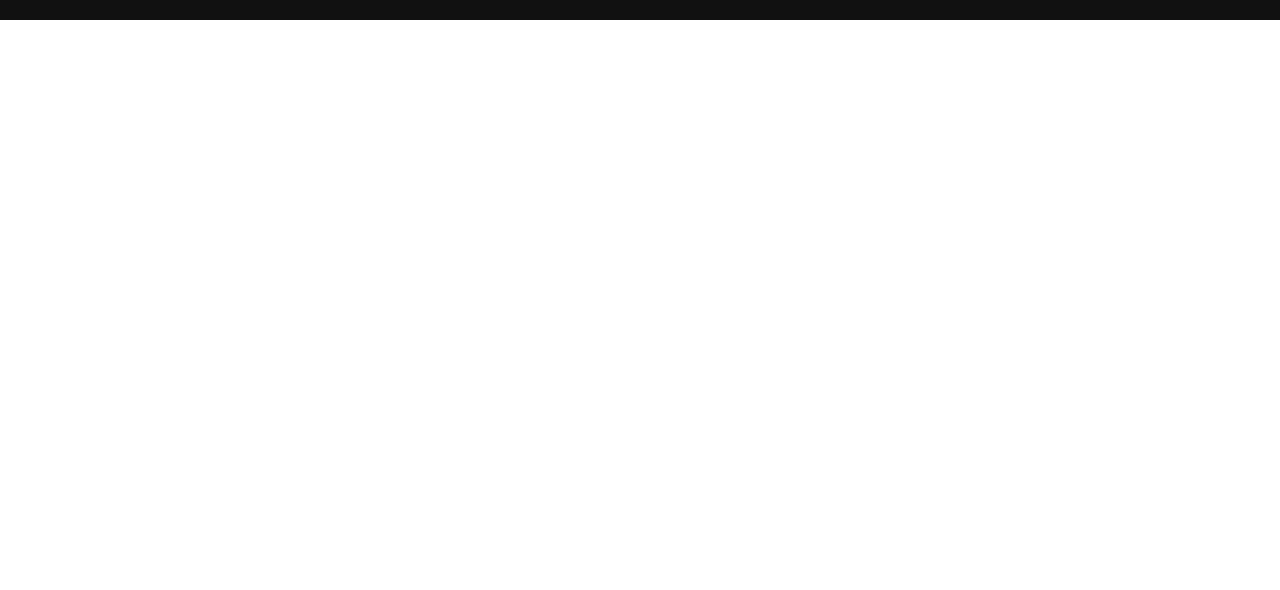
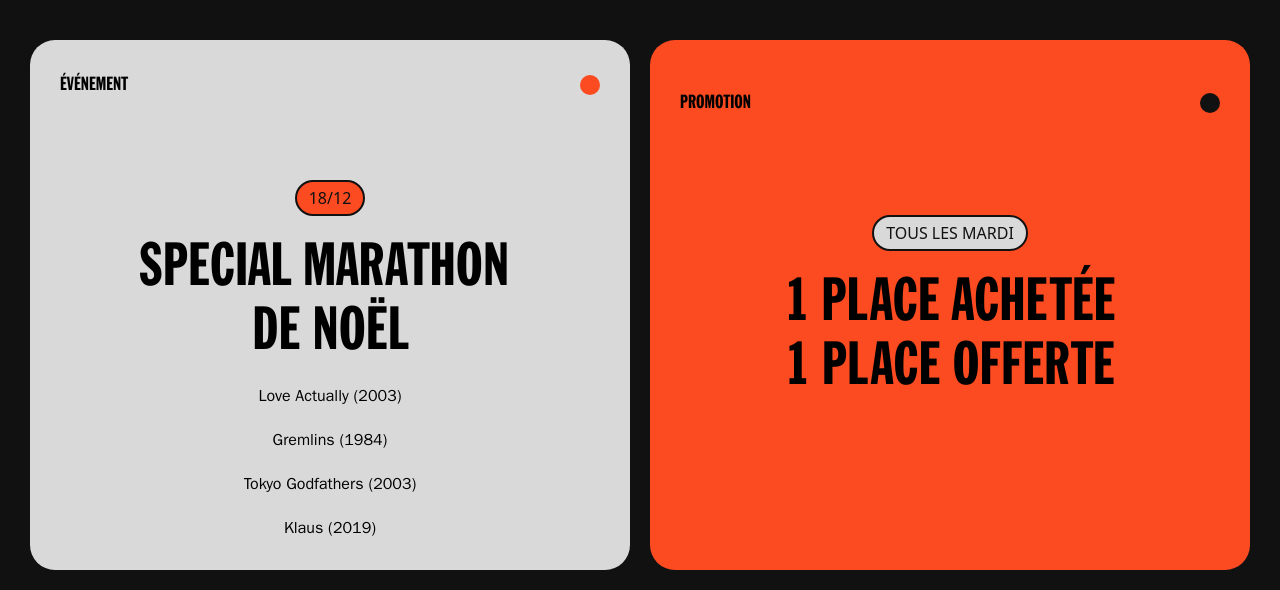
Before and after one commit to louis-va/brm, a React (Vite) app in the folder client/: page /design-system in a window 1280 px wide. Shown: the part 3668-4258 px from the top of the page. Before the commit the page ends 3688 px from the top, so only its background shows below. Built offline with nearby package versions, Linux system fonts and the light colour scheme.

Commit message:
frontend eventCard feature

```diff
--- a/client/src/pages/DesignSystem.tsx
+++ b/client/src/pages/DesignSystem.tsx
@@ -6,12 +6,13 @@ import { Seat } from "../ui/design-system/Seat";
 import { Tag } from "../ui/design-system/Tag";
 import { Typography } from "../ui/design-system/Typography";
 import { Header } from "../ui/features/Header";
+import { EventCard } from "../ui/features/EventCard";
 
 export default function DesignSystem() {
   return (
     <>
       <Header></Header>
-    <div className="bg-blackPrimary w-screen h-fit p-30 flex flex-col gap-50">
+      <div className="bg-blackPrimary w-full h-fit p-30 flex flex-col gap-50">
         <div className="p-30 bg-orangePrimary rounded-25">
           <Typography
             fontSize="96"
@@ -47,7 +48,7 @@ export default function DesignSystem() {
         </div>
 
         <div className="p-30 bg-orangePrimary rounded-25 flex gap-10">
-        <Button variant="orange" >
+          <Button variant="orange">
             <Typography fontSize="20" textColor="black" fontFamily="Franklin">
               Bouton 1
             </Typography>
@@ -103,7 +104,6 @@ export default function DesignSystem() {
           </Tag>
         </div>
 
-
         <div className="p-30 bg-whitePrimary rounded-25 flex gap-10">
           <Seat />
           <Seat selected />
@@ -121,7 +121,31 @@ export default function DesignSystem() {
             alt="image verticale"
           />
         </div>
-
+        <div className="flex gap-5">
+          <EventCard
+            eventType="event"
+            title={"Special Marathon \nde Noël"}
+            tagText="18/12"
+          >
+            <Typography fontFamily="Franklin" fontSize="15" textColor="black">
+              Love Actually (2003)
+            </Typography>
+            <Typography fontFamily="Franklin" fontSize="15" textColor="black">
+              Gremlins (1984)
+            </Typography>
+            <Typography fontFamily="Franklin" fontSize="15" textColor="black">
+              Tokyo Godfathers (2003)
+            </Typography>
+            <Typography fontFamily="Franklin" fontSize="15" textColor="black">
+              Klaus (2019)
+            </Typography>
+          </EventCard>
+          <EventCard
+            eventType="promo"
+            title={"1 place achetée\n1 place offerte"}
+            tagText="TOUS LES MARDI"
+          />
+        </div>
       </div>
     </>
   );
--- a/client/src/ui/design-system/Tag.tsx
+++ b/client/src/ui/design-system/Tag.tsx
@@ -1,39 +1,34 @@
 interface TagProps {
-  bgColor: 'orange' | 'black' | 'white';
+  bgColor: "orange" | "black" | "white" | string;
   rounded?: boolean;
   className?: string;
   children?: React.ReactNode;
 }
 
-export const Tag = ({
-  bgColor,
-  rounded = true,
-  children }:
-  TagProps) => {
-
+export const Tag = ({ bgColor, rounded = true, children }: TagProps) => {
   let bgColorClasses;
   let borderClasses;
 
   switch (bgColor) {
-    case 'orange':
-      bgColorClasses = 'bg-orangePrimary text-blackPrimary';
-      borderClasses = 'border-2 border-blackPrimary';
+    case "orange":
+      bgColorClasses = "bg-orangePrimary text-blackPrimary";
+      borderClasses = "border-2 border-blackPrimary";
       break;
-    case 'black':
-      bgColorClasses = 'bg-blackPrimary text-orangePrimary';
-      borderClasses = 'border-2 border-blackPrimary';
+    case "black":
+      bgColorClasses = "bg-blackPrimary text-orangePrimary";
+      borderClasses = "border-2 border-blackPrimary";
       break;
-    case 'white':
-      bgColorClasses = 'bg-whitePrimary text-blackPrimary';
-      borderClasses = 'border-2 border-blackPrimary';
+    case "white":
+      bgColorClasses = "bg-whitePrimary text-blackPrimary";
+      borderClasses = "border-2 border-blackPrimary";
       break;
     default:
-      bgColorClasses = '';
-      borderClasses = '';
+      bgColorClasses = "";
+      borderClasses = "";
       break;
   }
 
-  const roundedClasses = rounded ? 'rounded-full' : '';
+  const roundedClasses = rounded ? "rounded-full" : "";
 
   const tagClasses = `${bgColorClasses} ${borderClasses} py-1 px-3 ${roundedClasses}`;
 
--- /dev/null
+++ b/client/src/ui/features/EventCard.tsx
@@ -0,0 +1,70 @@
+import { Tag } from "../design-system/Tag";
+import { Typography } from "../design-system/Typography";
+
+interface EventCardProps {
+  eventType: "event" | "promo";
+  title: string;
+  tagText: string;
+  children?: React.ReactNode;
+}
+
+export const EventCard = ({
+  eventType,
+  title,
+  tagText,
+  children,
+}: EventCardProps) => {
+  const defaultStyle =
+    "w-1/2 h-auto rounded-25 flex flex-col justify-between items-center p-30 gap-20";
+
+  let eventCardStyle = defaultStyle;
+  let eventTypeText = "";
+  let graphicElementColor = "";
+  let tagColor = "";
+
+  if (eventType === "event") {
+    eventCardStyle += " bg-whitePrimary";
+    eventTypeText = "Événement";
+    graphicElementColor = " bg-orangePrimary";
+    tagColor = "orange";
+  } else {
+    eventCardStyle += " bg-orangePrimary";
+    eventTypeText = "Promotion";
+    graphicElementColor = " bg-blackPrimary";
+    tagColor = "white";
+  }
+
+  return (
+    <div className={eventCardStyle}>
+      <div className="flex items-center justify-between w-full h-1/6">
+        <Typography
+          fontSize="20"
+          textColor="black"
+          fontFamily="FranklinBold"
+          uppercase
+        >
+          {eventTypeText}
+        </Typography>
+        <div
+          className={`w-[20px] h-[20px] rounded-full ${graphicElementColor}`}
+        ></div>
+      </div>
+
+      <div className="flex flex-col items-center  w-full h-5/6 gap-5">
+        <Tag bgColor={tagColor} rounded>
+          {tagText}
+        </Tag>
+        <Typography
+          fontSize="64"
+          fontFamily="FranklinBold"
+          textColor="black"
+          uppercase
+          className="text-center leading-none whitespace-pre"
+        >
+          {title}
+        </Typography>
+        {children}
+      </div>
+    </div>
+  );
+};
```
Lines whose indentation alone changed are shown as unchanged.
